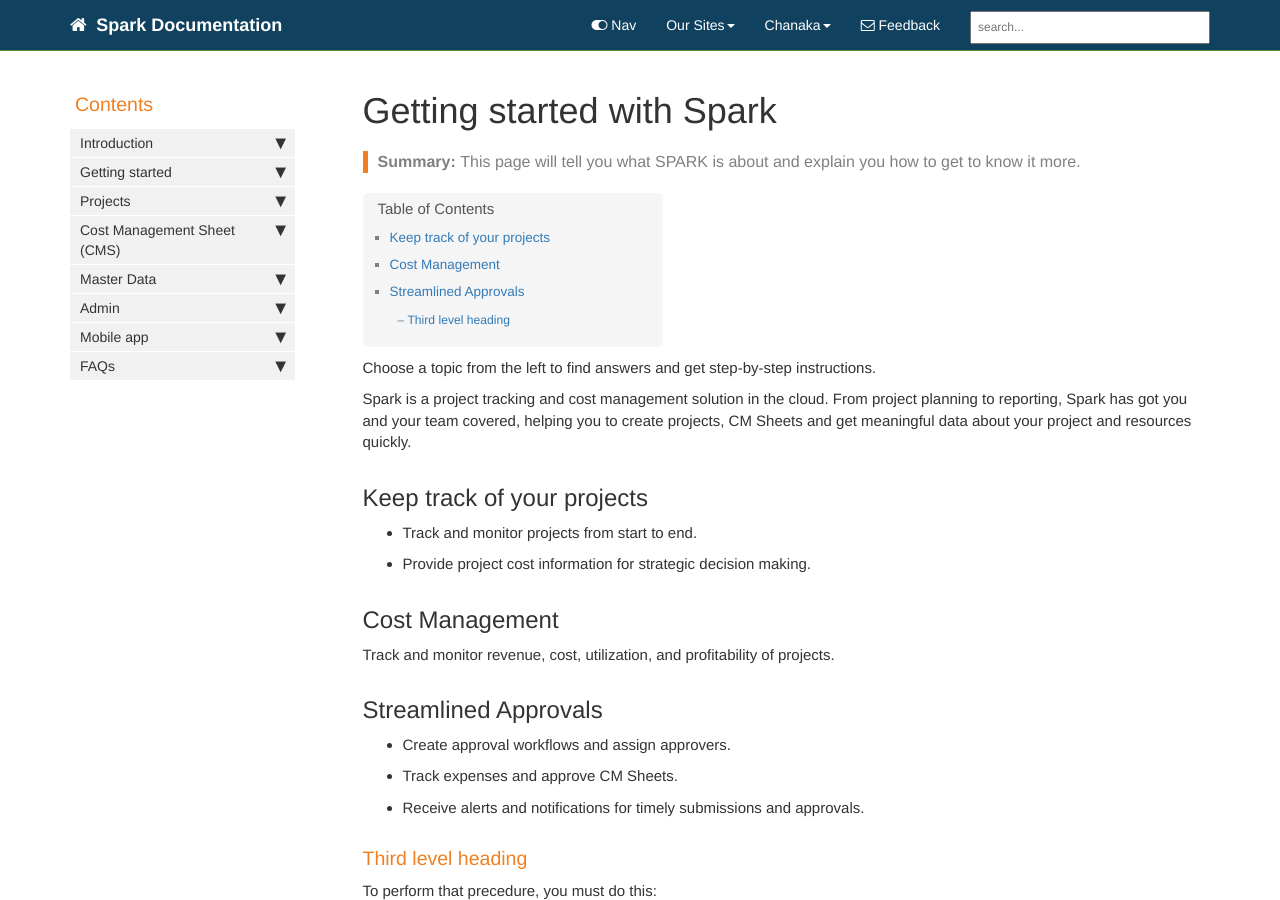
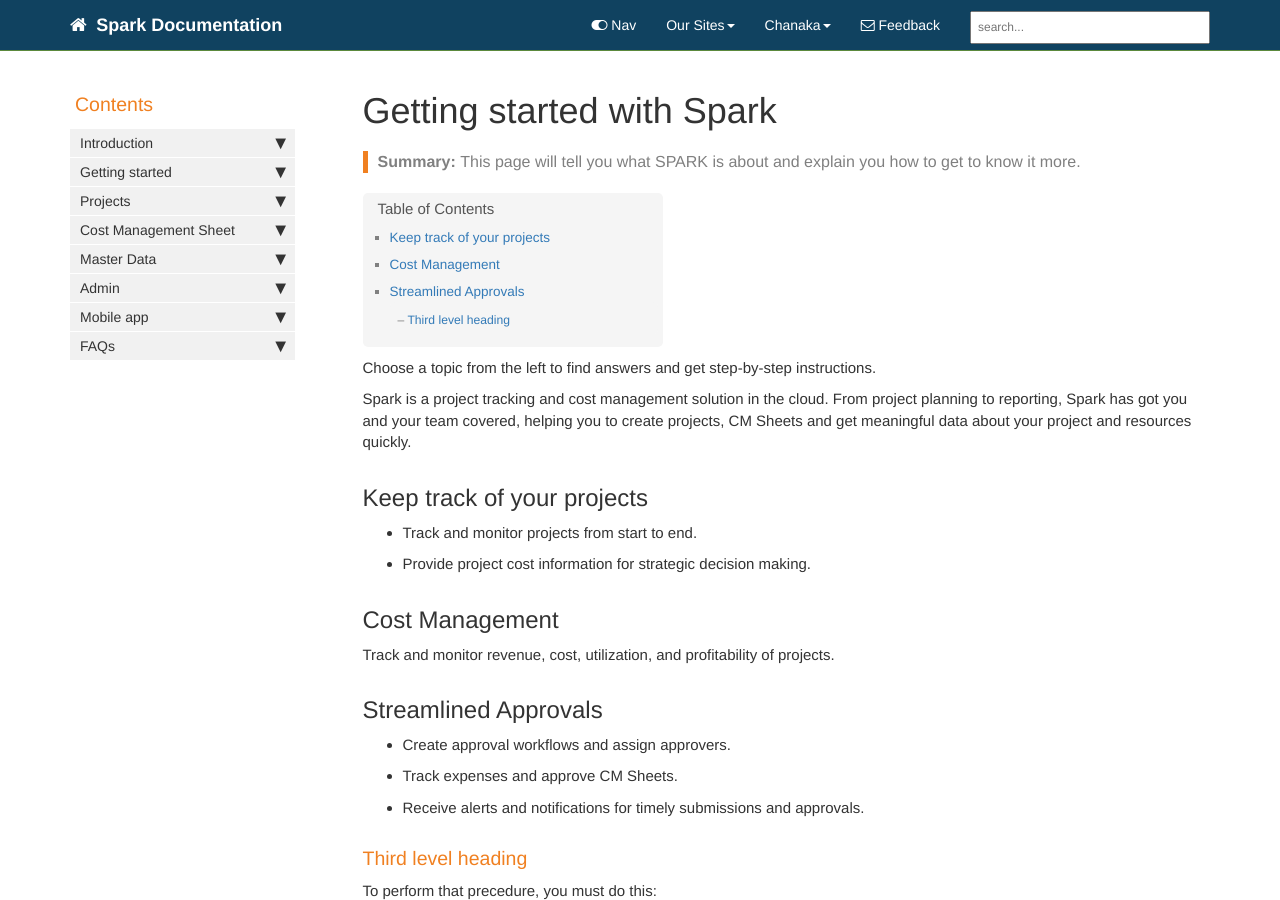
Before and after one commit to chanakavp/FTD-Chanaka, a Jekyll site: the page built from index.md, in a window 1280 px wide and 900 px high. Built offline with Jekyll 4.4.1, drawn with Linux system fonts in a browser that asks for light colours; comment, search, counter and statistics services are not loaded.

Commit message:
Update product1_sidebar.yml

```diff
--- a/_data/sidebars/product1_sidebar.yml
+++ b/_data/sidebars/product1_sidebar.yml
@@ -76,7 +76,7 @@ entries:
       url: /bernie.html
       output: web, pdf
 
-  - title: Cost Management Sheet (CMS)
+  - title: Cost Management Sheet
     output: web, pdf
 
     folderitems:
```
